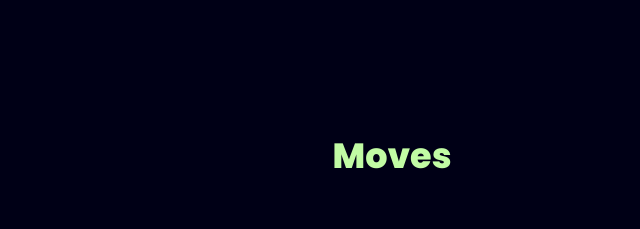
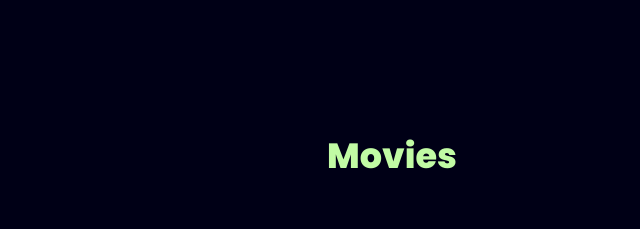
Before and after one commit to HusseinQAZ/hussein2023, a plain HTML site: page index.html in a window 1280 px wide. Shown: the part 2960-3189 px from the top of the page, 248-888 px from the left. Drawn offline with Linux system fonts and the light colour scheme.

Commit message:
Update index.html

```diff
--- a/index.html
+++ b/index.html
@@ -255,7 +255,7 @@
     </section>
 
     <section class="projects" id="moves">
-      <h2 class="title moves-title">Moves</h2>
+      <h2 class="title moves-title">Movies</h2>
       <div class="content">
         <div class="projects-card">
           <div class="projects-image">
```
